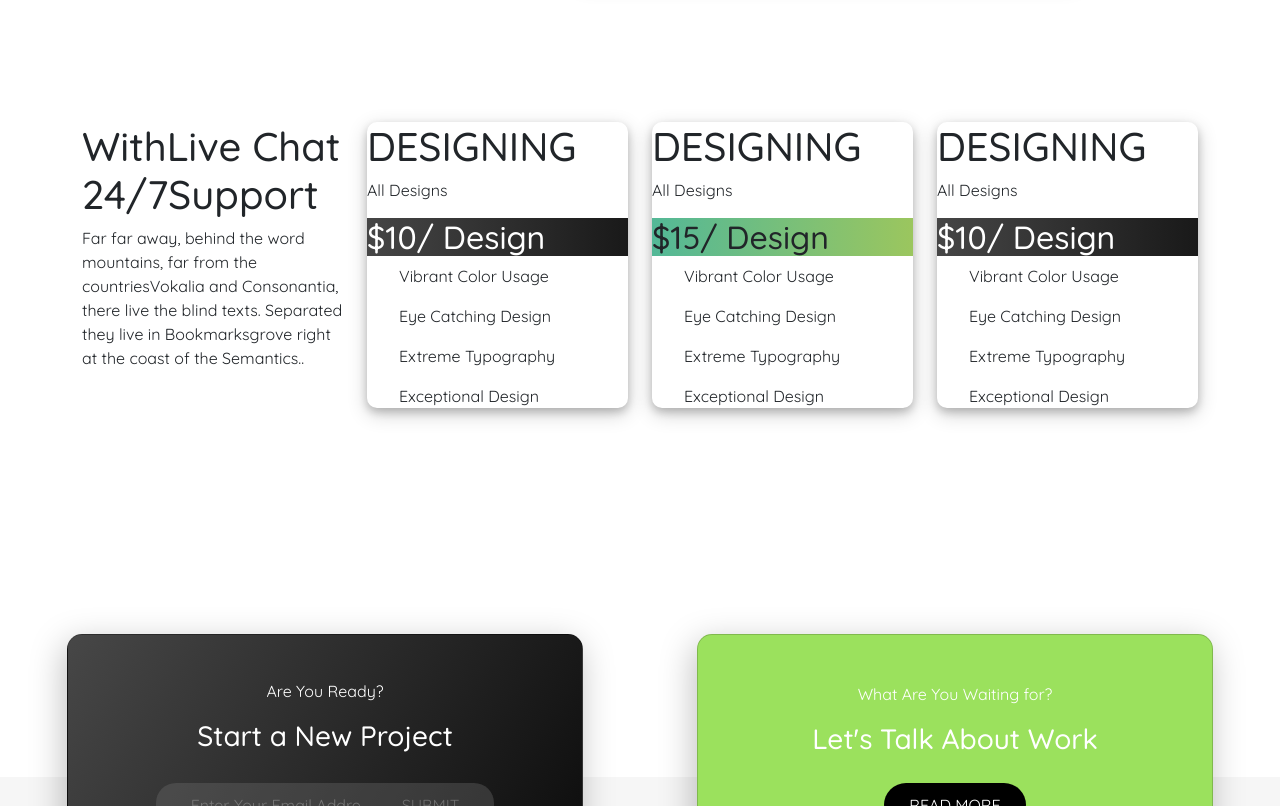
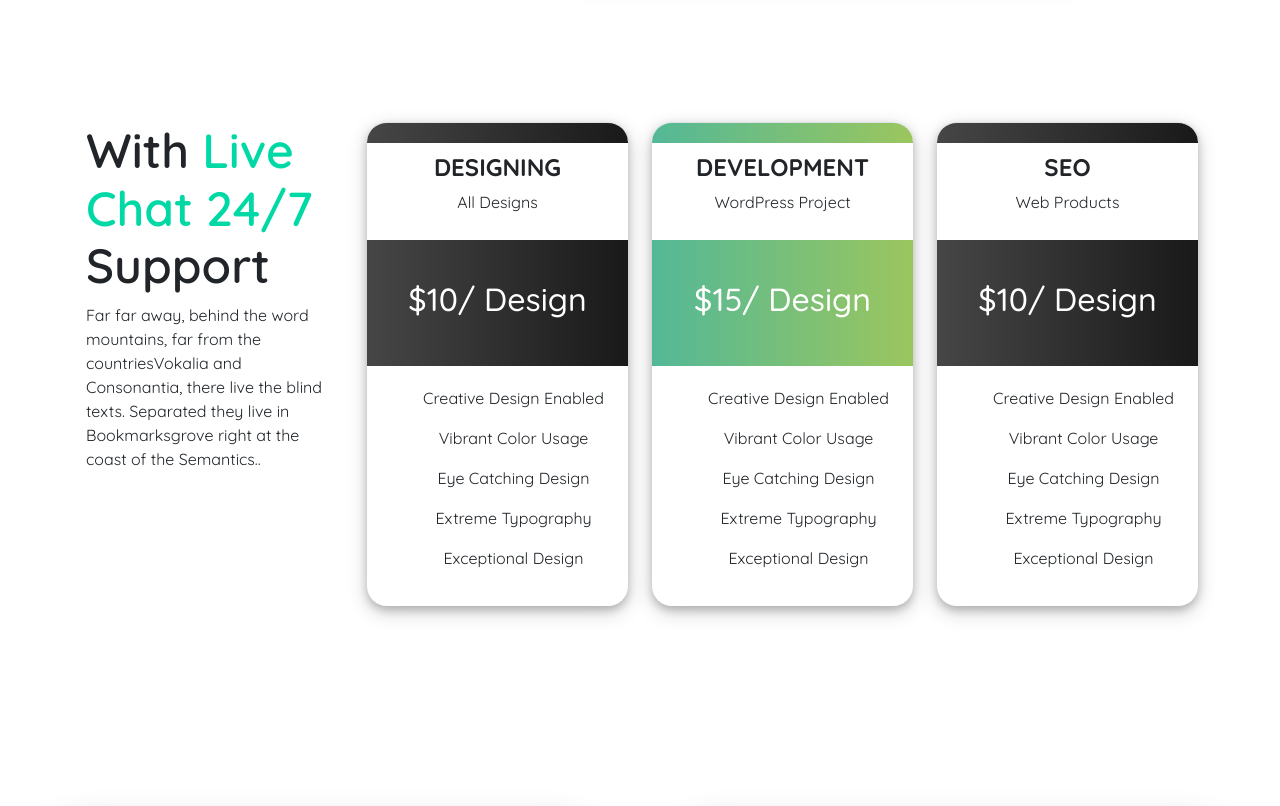
Before and after one commit to eugeniomalavasi/proj-html-vuejs, a Vue app: page / in a window 1280 px wide. Shown: the part 3120-3926 px from the top of the page. Built offline with nearby package versions, Linux system fonts and the light colour scheme.

Commit message:
section 5 css

```diff
--- a/src/components/AppCardPackPrices.vue
+++ b/src/components/AppCardPackPrices.vue
@@ -24,21 +24,18 @@ export default {
 </script>
 
 <template>
-    <div class="">
-        <div class="cardProject ms-card ">
+    <div class="container-card">
+        <div class="cardProject ms-card " >
             <div>
-
+                <div class="border-top" :class="{ 'border-adviced': cardPackPrices.isActive, 'border-containerPrice': cardPackPrices.isActive == false }"></div>
             </div>
             <div class="containerDiv">
-                <h1>{{ cardPackPrices.title }}</h1>
+                <h4>{{ cardPackPrices.title }}</h4>
                 <p>{{ cardPackPrices.subTitle }}</p>
             </div>
             <div :class="{ 'adviced': cardPackPrices.isActive, 'containerPrice': cardPackPrices.isActive == false }">
-                <!-- :class="{ 'adviced': store.cardPrices.flag, 'containerPrice': store.cardPrices.flag == false }" -->
-                <!-- :class="{'round' : isRound, 'green': isGreen}"
-                "{'adviced' : store.cardPrices.flag, 'containerPrice': !store.cardPrices.flag}" -->
 
-                <h2>${{ cardPackPrices.price }}/ Design</h2>
+                <h2><span>$</span>{{ cardPackPrices.price }}<span>/ Design</span></h2>
             </div>
 
             <div class="containerList">
@@ -53,12 +50,20 @@ export default {
 <style lang="scss" scoped>
 @use"../style/partials/_variables" as*;
 
+
 .cardProject {
     box-shadow: 0 4px 8px 0 rgba(0, 0, 0, 0.2), 0 6px 20px 0 rgba(0, 0, 0, 0.19);
-    border-radius: 10px;
+    border-radius: 20px;
+    text-align: center;
+
+    .border-top {
+        border-radius: 20px 20px 0 0;
+        height: 10px;
+    }
 
     .overImg {
         position: relative;
+        padding: 20px;
     }
 
     .overText {
@@ -69,11 +74,39 @@ export default {
 
     .adviced {
         background-image: $primary-background;
+        color: white;
+        padding: 40px;
+    }
+
+    .border-adviced {
+        background-image: $primary-background;
+        color: white;
+        padding: 10px;
+    }
+
+    .containerList {
+        padding: 20px;
+    }
+
+    .containerDiv {
+        padding: 10px;
+
+        h4 {
+            font-weight: bold;
+        }
     }
 
     .containerPrice {
         background-image: $secondary-background;
         color: white;
+        padding: 40px;
+        min-height: 20px;
+    }
+
+    .border-containerPrice {
+        background-image: $secondary-background;
+        color: white;
+        padding: 10px;
     }
 }
 </style>
--- a/src/components/AppOtherProject.vue
+++ b/src/components/AppOtherProject.vue
@@ -15,37 +15,23 @@ export default {
 
 <template>
     <div class="cardProject ms-card">
-        <div class="overImg">
             <img :src="getImageUrl(cardProject.imgPath)" alt="">
-            <div class="overText back-card">
+            <div class="back-card">
                 <h1>{{ cardProject.title }}</h1>
                 <p>{{ cardProject.subTitle }}</p>
             </div>
-        </div>
     </div>
 </template>
 
 <style scoped lang="scss">
 @use"../style/partials/_variables" as*;
 
-.cardProject {
+
+    .ms-card {
+    position: relative;
     box-shadow: 0 4px 8px 0 rgba(0, 0, 0, 0.2), 0 6px 20px 0 rgba(0, 0, 0, 0.19);
     border-radius: 10px;
     aspect-ratio: 1;
-
-    .overImg {
-        position: relative;
-    }
-
-    .overText {
-        position: absolute;
-        bottom: 10px;
-        left: 10px;
-
-    }
-
-    .ms-card {
-    position: relative;
 
 
     &:hover .back-card {
@@ -81,5 +67,4 @@ export default {
         width: 100%;
     }
 }
-}
 </style>
--- a/src/components/AppPackPrices.vue
+++ b/src/components/AppPackPrices.vue
@@ -20,9 +20,11 @@ export default {
     <div class="bg-gradient">
         <div class="container">
             <div class="row">
-                <div class="col-3">
-                    <h1>WithLive Chat 24/7Support</h1>
-                    <p>Far far away, behind the word mountains, far from the countriesVokalia and Consonantia, there live the blind texts. Separated they live in Bookmarksgrove right at the coast of the Semantics..</p>
+                <div class="col-3 px-3">
+                    <h1 class="title">With <span class="title-color">Live Chat 24/7</span> Support</h1>
+                    <p>Far far away, behind the word mountains, far from the countriesVokalia and Consonantia, there
+                        live the blind texts. Separated they live in Bookmarksgrove right at the coast of the
+                        Semantics..</p>
                 </div>
 
                 <div class="col-3" v-for="cardPack in store.cardPrices">
--- a/src/store.js
+++ b/src/store.js
@@ -207,21 +207,21 @@ export const store = reactive({
             subTitle: "All Designs",
             price: "10",
             isActive: false,
-            listFeatures: ["Vibrant Color Usage","Eye Catching Design","Extreme Typography","Exceptional Design"]
+            listFeatures: ["Creative Design Enabled", "Vibrant Color Usage","Eye Catching Design","Extreme Typography","Exceptional Design"]
         },
         {
-            title: "DESIGNING",
-            subTitle: "All Designs",
+            title: "DEVELOPMENT",
+            subTitle: "WordPress Project",
             price: "15",
             isActive: true,
-            listFeatures: ["Vibrant Color Usage","Eye Catching Design","Extreme Typography","Exceptional Design"]
+            listFeatures: ["Creative Design Enabled", "Vibrant Color Usage","Eye Catching Design","Extreme Typography","Exceptional Design"]
         },
         {
-            title: "DESIGNING",
-            subTitle: "All Designs",
+            title: "SEO",
+            subTitle: "Web Products",
             price: "10",
             isActive: false,
-            listFeatures: ["Vibrant Color Usage","Eye Catching Design","Extreme Typography","Exceptional Design"]
+            listFeatures: ["Creative Design Enabled", "Vibrant Color Usage","Eye Catching Design","Extreme Typography","Exceptional Design"]
         },
     ]
 });
--- a/src/style/general.scss
+++ b/src/style/general.scss
@@ -23,6 +23,11 @@ ul {
     background-image: linear-gradient(#f9f9f9, white);
 }
 
+.title {
+    font-size: 3rem;
+    font-weight: 600;
+}
+
 .title-color {
     color: #00d9a6;
 }
```
